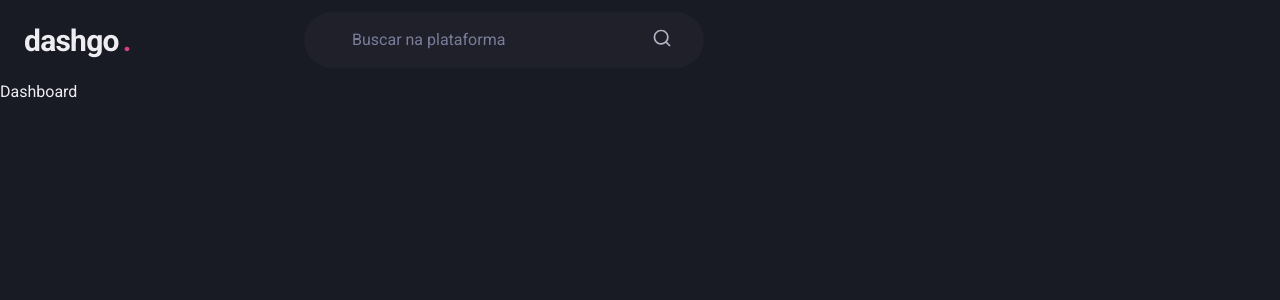
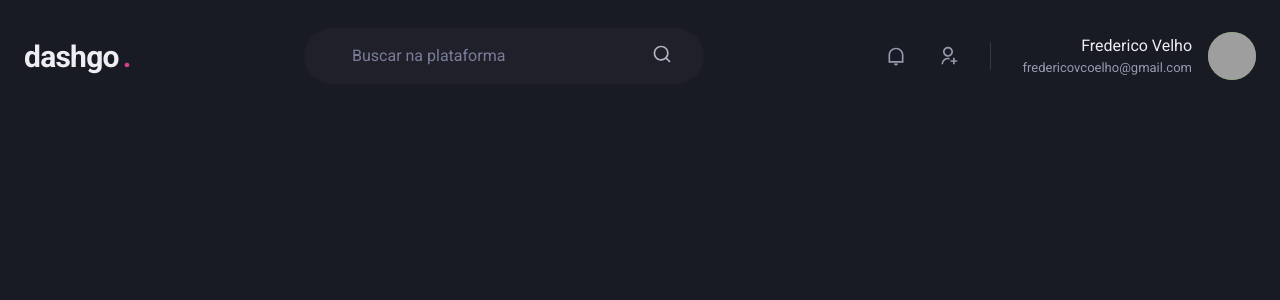
Before and after one commit to fredericokingston/dashgo, a Next.js app: page /dashboard in a window 1280 px wide. Shown: the top 300 px of the page. Built offline with nearby package versions, Linux system fonts and the light colour scheme; grey boxes are pictures that could not be loaded.

Commit message:
header done

```diff
--- a/src/components/Header.tsx
+++ b/src/components/Header.tsx
@@ -1,7 +1,7 @@
-import { Flex, Input, Icon } from '@chakra-ui/react';
+import { Flex, Input, Icon, HStack, Box, Text, Avatar } from '@chakra-ui/react';
 import { Logo } from './Logo';
 
-import { RiSearchLine } from 'react-icons/ri';
+import { RiNotificationLine, RiSearchLine, RiUserAddLine } from 'react-icons/ri';
 
 export function Header() {
   return (
@@ -11,6 +11,7 @@ export function Header() {
       maxWidth={1480}
       h="20"
       mx="auto"
+      mt="4"
       px="6"
       align="center"
     >
@@ -39,6 +40,33 @@ export function Header() {
 
         <Icon as={RiSearchLine} fontSize="20"/>
       </Flex>
+      <Flex
+        align="center"
+        ml="auto"
+      >
+        <HStack
+          spacing="8"
+          mx="8"
+          pr="8"
+          py="1"
+          color="gray.300"
+          borderRightWidth={1}
+          borderColor="gray.700"
+        >
+          <Icon as={RiNotificationLine} fontSize="20"/>
+          <Icon as={RiUserAddLine} fontSize="20"/>
+        </HStack>
+
+        <Flex align="center">
+          <Box mr="4" textAlign="right">
+            <Text>Frederico Velho</Text>
+            <Text color="gray.300" fontSize="small">
+              fredericovcoelho@gmail.com
+            </Text>
+          </Box>
+          <Avatar size="md" name="Diego Fernandes" src="http://github.com/fredericokingston.png"/>
+        </Flex>
+      </Flex>
     </ Flex>
   );
 }
--- a/src/components/Logo.tsx
+++ b/src/components/Logo.tsx
@@ -2,15 +2,14 @@ import { Flex, Text } from "@chakra-ui/react";
 
 export function Logo() {
   return (
-    <Flex>
   <Text
     fontSize="3xl"
     fontWeight="bold"
     letterSpacing="tight"
-      w="64">
+    w="64"
+  >
     dashgo
     <Text as="span" ml="1" color="pink.500">.</Text>
   </Text>
-  </Flex>
   );
 }
--- a/src/pages/dashboard.tsx
+++ b/src/pages/dashboard.tsx
@@ -2,10 +2,6 @@ import { Header } from "../components/Header";
 
 export default function Dashboard() {
   return (
-    <>
-      <Header />
-      <h1>Dashboard</h1>
-    </>
-
+    <Header />
   )
 }
```
Lines whose indentation alone changed are shown as unchanged.
